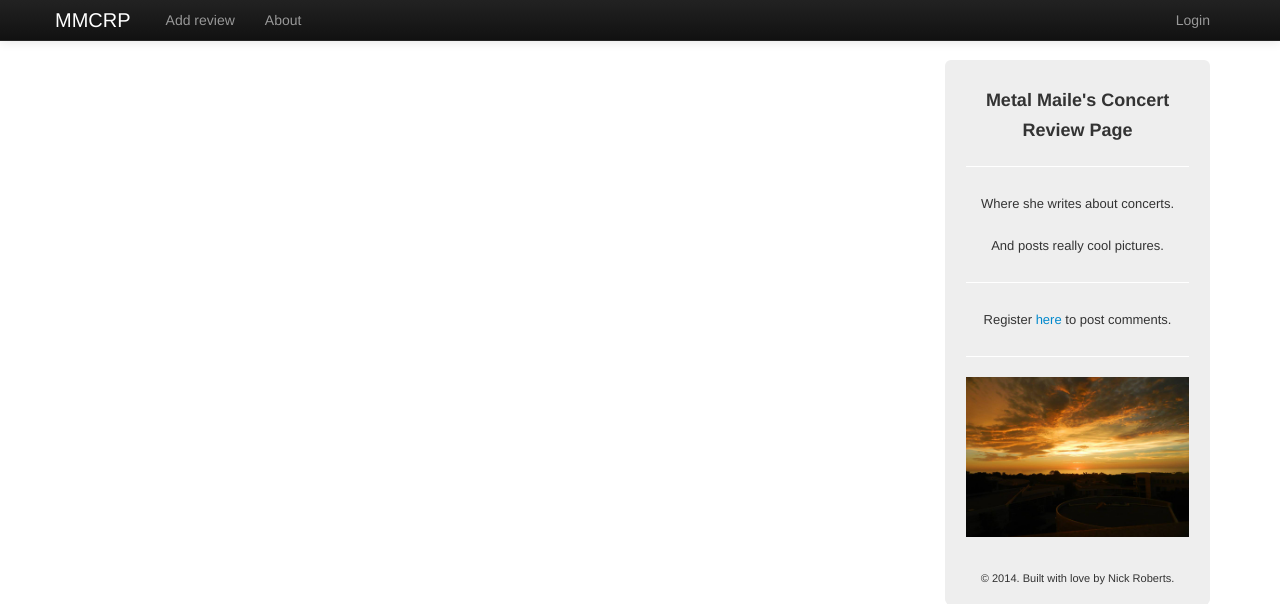
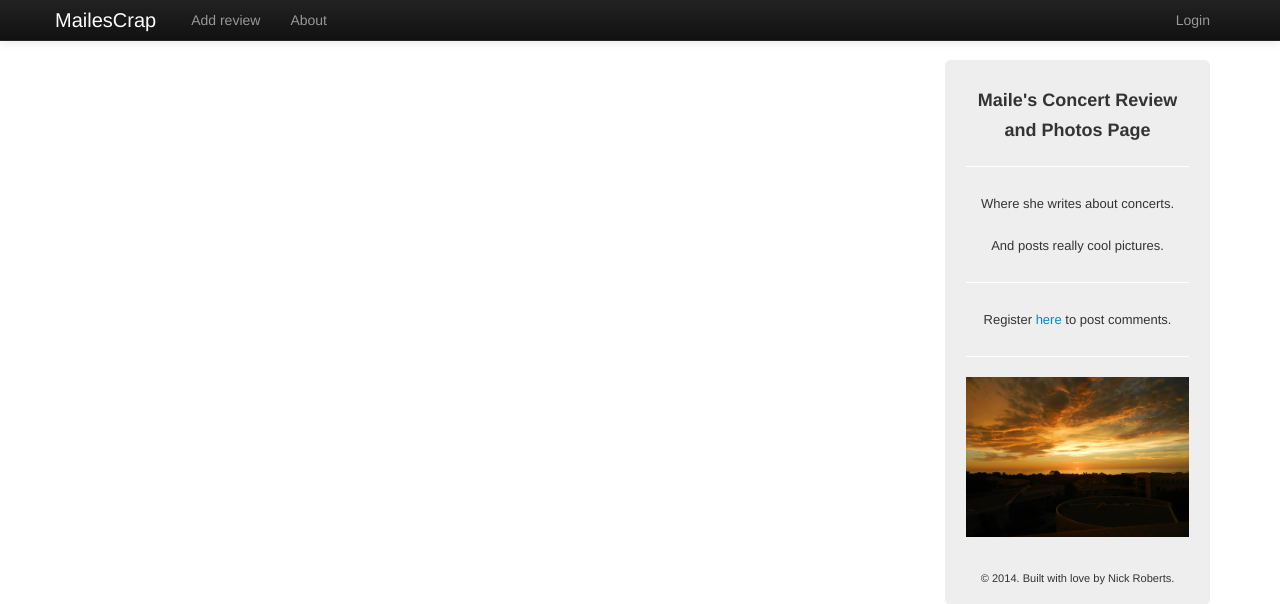
Before and after one commit to narobert/hiplyst_7.0, a Django app: page / in a window 1280 px wide. Shown: the top 604 px of the page. Run offline with Django 3.2, Linux system fonts and the light colour scheme; data that the repository does not hold is empty; parts of the project's set-up code (start-up, migrations or seed data) failed here and were passed over; some libraries are stand-ins or nearby versions.

Commit message:
my django app

```diff
--- a/blog/templates/base.html
+++ b/blog/templates/base.html
@@ -40,7 +40,7 @@
             <span class="icon-bar"></span>
             <span class="icon-bar"></span>
           </button>
-          <a class="brand" href="{% url 'home1' %}" style="color:white;">MMCRP</font></a>
+          <a class="brand" href="{% url 'home1' %}" style="color:white;">MailesCrap</font></a>
           <div class="nav-collapse collapse">
             <ul class="nav pull-right">
               {% if user.is_authenticated %}
--- a/blog/templates/blog/index.html
+++ b/blog/templates/blog/index.html
@@ -21,7 +21,7 @@
       </script>
       {% endfor %}
       <div class="hero-unit" style="padding-left:21px;padding-right:21px;padding-top:25px;margin-left:890px;margin-bottom:0px;width:23%;height:520px;">
-        <p style="text-align:center;"><b>Metal Maile's Concert Review Page</b></p>
+        <p style="text-align:center;"><b>Maile's Concert Review and Photos Page</b></p>
         <hr>
         <p style="text-align:center;"><small><small>Where she writes about concerts.</small></small></p>
         <p style="text-align:center;"><small><small>And posts really cool pictures.</small></small></p>
```
